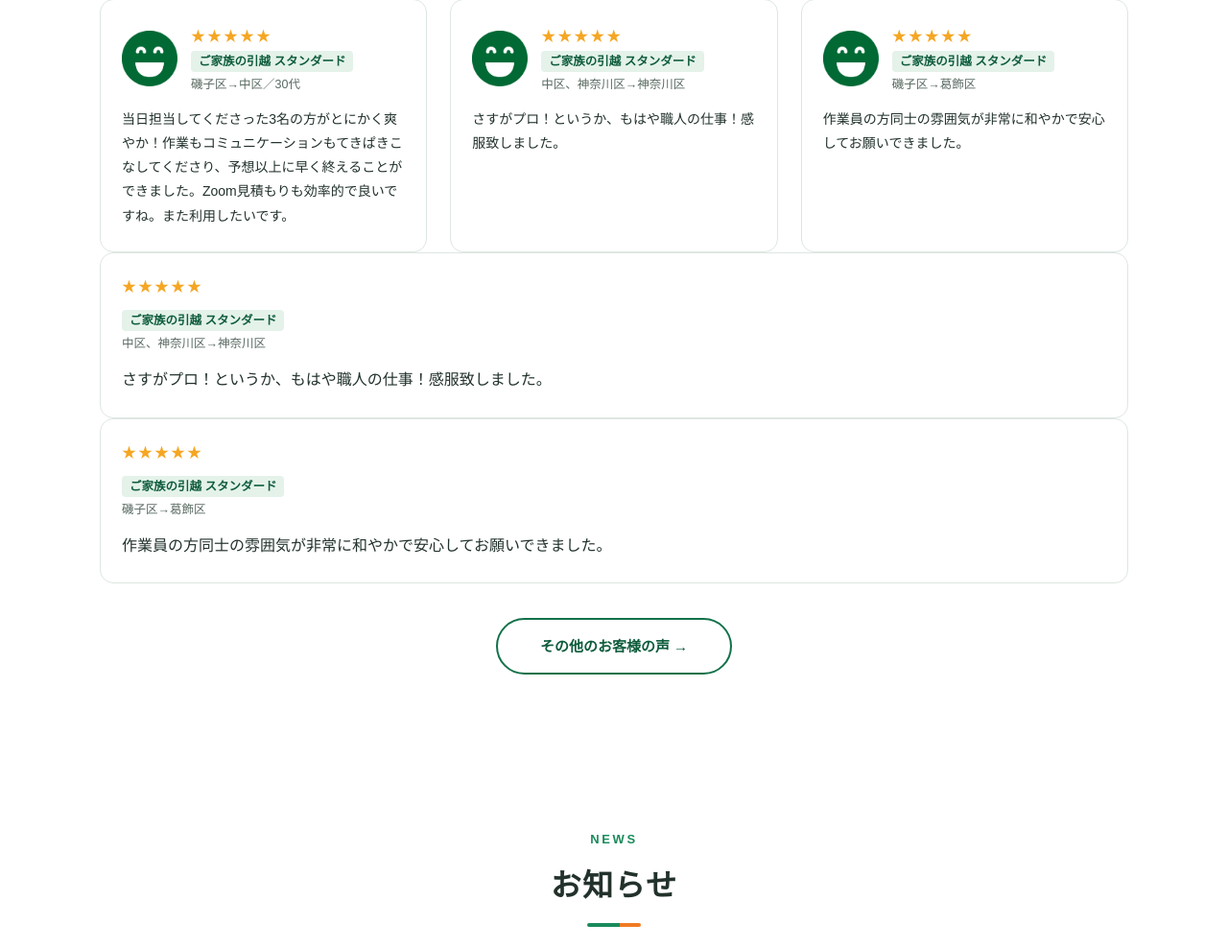
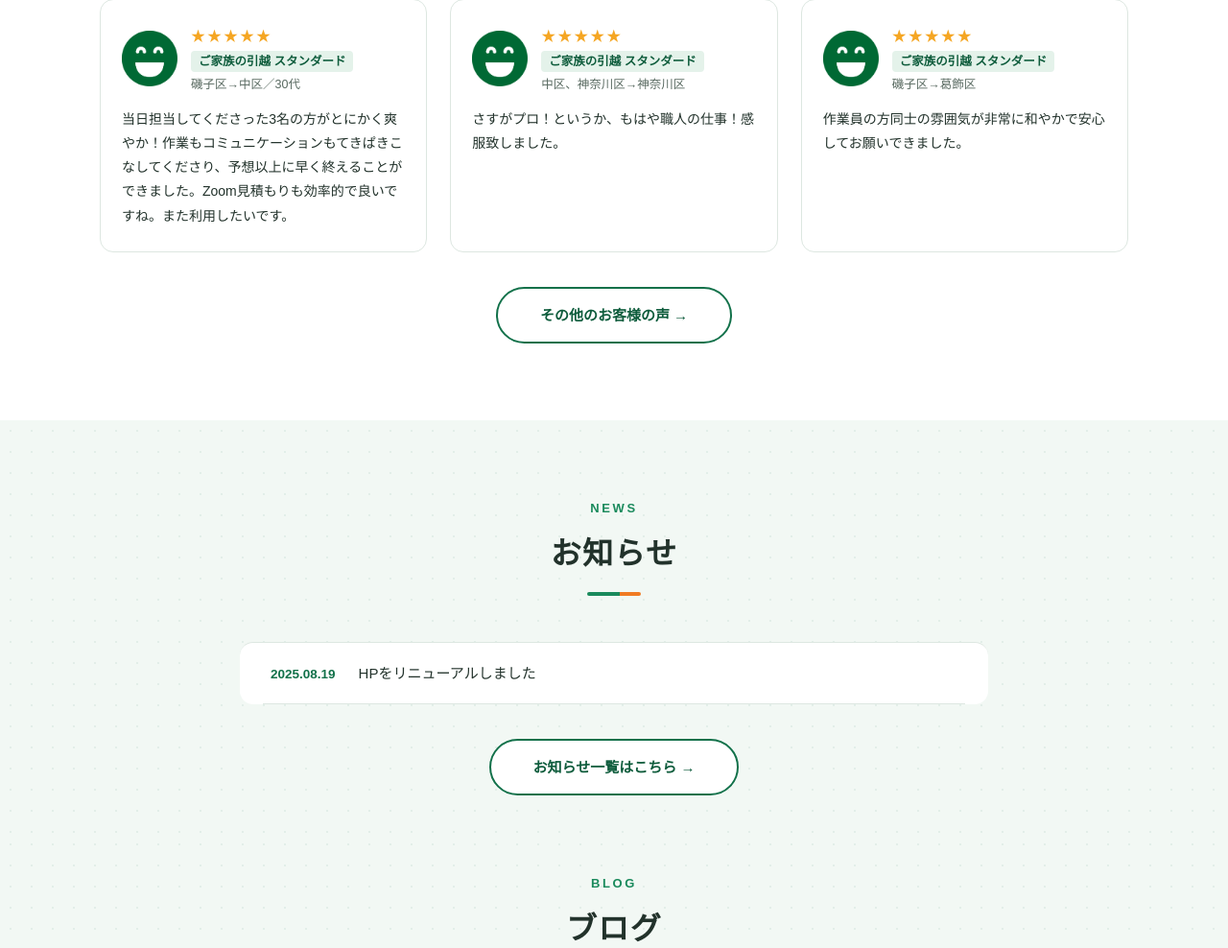
Before and after one commit to tagukichi/naniwa-h, a PHP site: page /static/index.html in a window 1280 px wide. Shown: the part 5512-6500 px from the top of the page at 96% size. Run offline with PHP 8.4, Linux system fonts and the light colour scheme.

Commit message:
TOPのお客様の声を3件に修正、セクション背景と約款PDFリンクを設定
- 前回の置換で残っていた旧マークアップ2件を削除し、TOPのお客様の声を3件に戻した
- お知らせ・ブログセクションの背景を薄緑＋ドットにしてメリハリをつけた
- 運送約款のPDFをGoogleビューアで埋め込み表示し、別ウィンドウで開くリンクも設置

Co-Authored-By: Claude Fable 5 <noreply@anthropic.com>
Claude-Session: https://claude.ai/code/session_01PEi5PkPi4T8HcXmdWJjhRe

```diff
--- a/static/css/style.css
+++ b/static/css/style.css
@@ -294,14 +294,27 @@ section { padding: 80px 0; }
 .center-more .btn { padding: 14px 44px; font-size: 15px; }
 
 /* ---------- お知らせ・ブログ ---------- */
-.news { background: var(--white); padding-bottom: 40px; }
+.news {
+  background:
+    radial-gradient(rgba(18, 113, 74, .07) 1.5px, transparent 1.5px),
+    var(--green-050);
+  background-size: 22px 22px;
+  padding-bottom: 40px;
+}
+.news-list { background: var(--white); border-radius: var(--radius); padding: 0 24px; }
 .news-list { max-width: 780px; margin: 0 auto; border-top: 1px solid var(--line); }
 .news-list li { border-bottom: 1px solid var(--line); }
 .news-list a { display: flex; gap: 24px; padding: 18px 8px; font-size: 15px; align-items: baseline; transition: background .2s; }
 .news-list a:hover { background: var(--green-050); }
 .news-list time { color: var(--green-600); font-weight: 700; font-size: 13.5px; flex-shrink: 0; }
 
-.blog { background: var(--white); padding-top: 40px; }
+.blog {
+  background:
+    radial-gradient(rgba(18, 113, 74, .07) 1.5px, transparent 1.5px),
+    var(--green-050);
+  background-size: 22px 22px;
+  padding-top: 40px;
+}
 .blog-grid { display: grid; grid-template-columns: repeat(4, 1fr); gap: 20px; }
 .blog-card { border-radius: var(--radius); overflow: hidden; border: 1px solid var(--line); background: var(--white); transition: box-shadow .25s ease; display: flex; flex-direction: column; }
 .blog-card:hover { box-shadow: var(--shadow); }
@@ -893,8 +906,8 @@ a.voice-card:hover { box-shadow: var(--shadow-hover); transform: translateY(-3px
 
 /* PDFビューア枠 */
 .pdf-frame {
-  width: 100%; height: min(78vh, 900px); border: 1px solid var(--line);
-  border-radius: var(--radius); background: var(--green-050);
+  display: block; width: 100%; height: min(78vh, 900px);
+  border: 1px solid var(--line); border-radius: var(--radius); background: var(--green-050);
 }
 
 /* スクリーンリーダー専用 */
--- a/static/index.html
+++ b/static/index.html
@@ -365,17 +365,6 @@
           <p class="voice-body">作業員の方同士の雰囲気が非常に和やかで安心してお願いできました。</p>
         </a>
       </div>
-        <div class="voice-card">
-          <span class="stars" aria-label="評価5">★★★★★</span>
-          <p class="meta"><span class="tag">ご家族の引越 スタンダード</span>中区、神奈川区→神奈川区</p>
-          <p>さすがプロ！というか、もはや職人の仕事！感服致しました。</p>
-        </div>
-        <div class="voice-card">
-          <span class="stars" aria-label="評価5">★★★★★</span>
-          <p class="meta"><span class="tag">ご家族の引越 スタンダード</span>磯子区→葛飾区</p>
-          <p>作業員の方同士の雰囲気が非常に和やかで安心してお願いできました。</p>
-        </div>
-      </div>
       <p class="center-more"><a class="btn btn-outline" href="voice.html">その他のお客様の声 →</a></p>
     </div>
   </section>
```
Also changed, not shown: src/pages/index.html (+0 -11 lines), src/pages/kiyaku.html (+7 -6 lines), static/kiyaku.html (+7 -6 lines).
